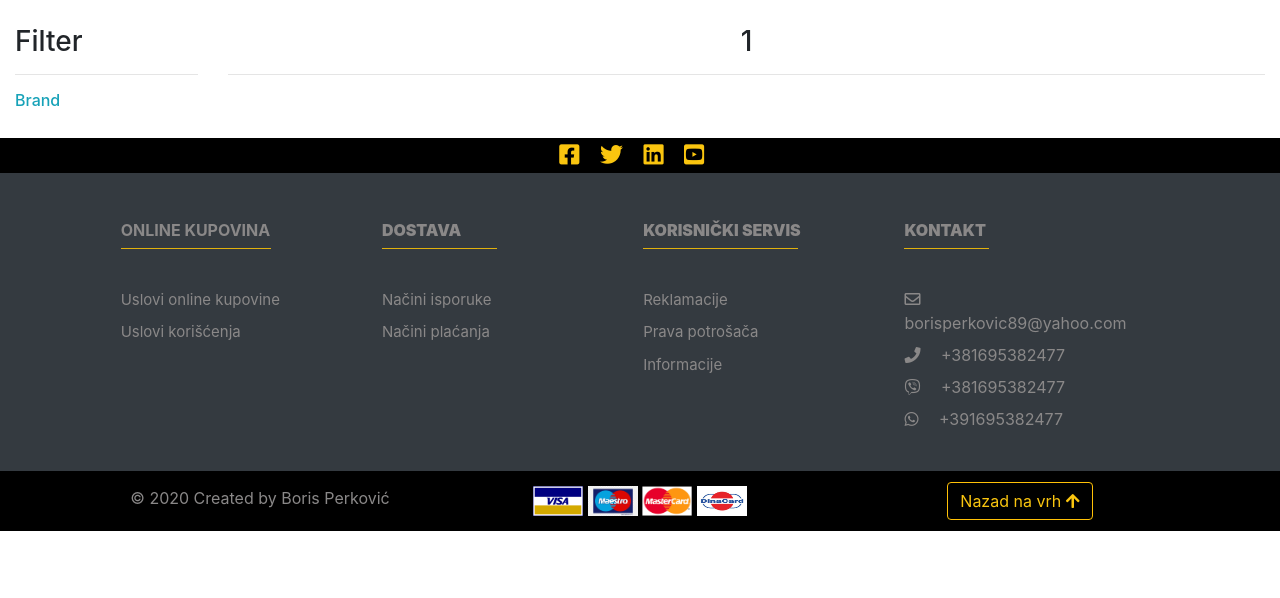
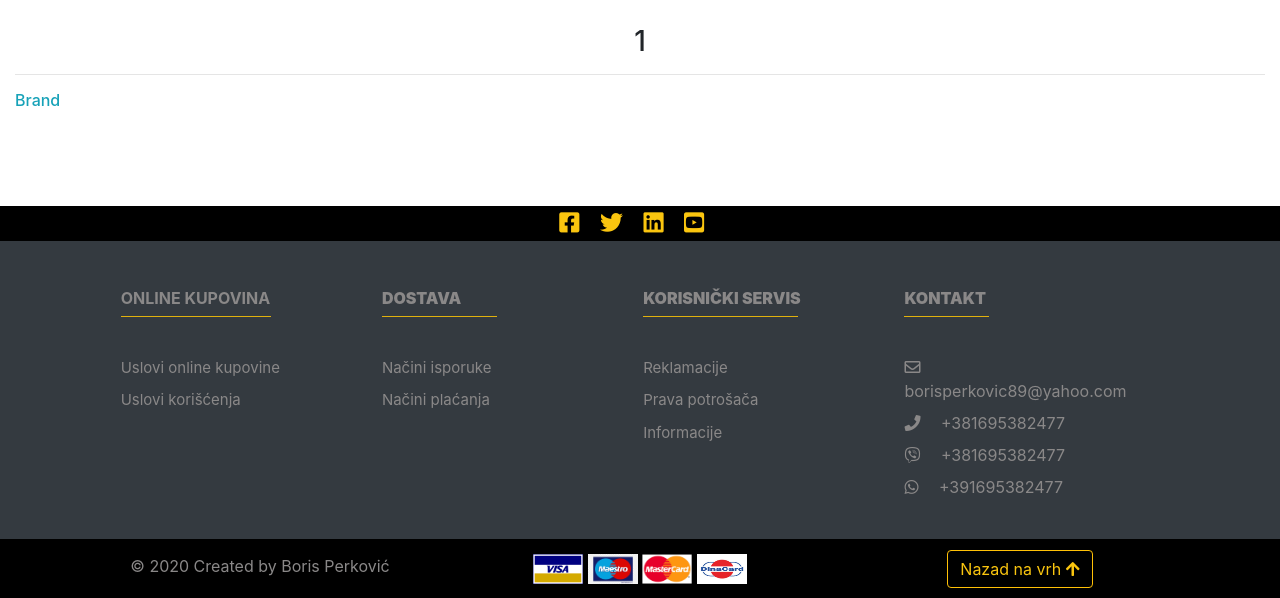
Before and after one commit to BorisPerkovic/BorisTech, a PHP site: page /pages/products.php?kategorija=1 in a window 1280 px wide. Shown: the part 112-710 px from the top of the page. Run offline with PHP 8.4, Linux system fonts and the light colour scheme; data that the repository does not hold is empty.

Commit message:
vezbanje

```diff
--- a/css/style.css
+++ b/css/style.css
@@ -69,9 +69,6 @@
     transition: color 0.4s ease-in-out;
     text-decoration: none;
 }
-.d-block{
-    height: 342px;
-}
 .carousel-control-prev,
 .carousel-control-next{
     width: 50px;
@@ -122,6 +119,12 @@
 .headline{
     padding-top: 30px;
     color: rgb(138, 136, 136);
+}
+#result{
+    padding-bottom: 95px;
+}
+.filter_data{
+    margin-bottom: 10px;
 }
 #product{
     height: 140px;
@@ -283,3 +286,10 @@
     }
 
 }
+@media (max-width: 575px) {
+
+    #result{
+        margin-top: 20px;
+    }
+
+}
--- a/pages/_centralIndex.php
+++ b/pages/_centralIndex.php
@@ -13,7 +13,7 @@
                 {
             ?>
             <!--Products cards-->
-            <div class="col-xl-2 col-lg-3 col-md-4 col-sm-4 col-6">
+            <div class="col-xl-2 col-lg-3 col-md-4 col-sm-4 col-6 filter_data">
                 <div class="card-deck">
                     <div class="card  border-secondary">
                         <img id="product" class="card-img-top img-fluid" src='pics/<?= $row['specification_id'];?>,v.jpg' alt='Responsive image'>
@@ -52,7 +52,7 @@
                 {
             ?>
             <!--Products cards-->
-            <div class="col-xl-2 col-lg-3 col-md-4 col-sm-4 col-6">
+            <div class="col-xl-2 col-lg-3 col-md-4 col-sm-4 col-6 filter_data">
                 <div class="card-deck">
                     <div class="card  border-secondary">
                         <img id="product" class="card-img-top img-fluid" src='pics/<?= $row['specification_id'];?>,v.jpg' alt='Responsive image'>
--- a/pages/action.php
+++ b/pages/action.php
@@ -19,7 +19,7 @@
         while($row=$db->fetch_object($rez))
         {
             $output .='
-            <div class="col-xl-2 col-lg-2 col-md-5 col-sm-3 col-5 filter_data">
+            <div class="col-xl-3 col-lg-3 col-md-6 col-sm-6 col-6 filter_data">
                     <div class="card-deck">
                     <div class="card  border-secondary">
                             <img id="product" class="card-img-top" src="../pics/'.$row->specification_id.',v.jpg" alt="Responsive image">
--- a/pages/central.php
+++ b/pages/central.php
@@ -7,12 +7,7 @@
 <div class="conrainer-fluid" style="padding-left: 15px; padding-right: 15px;">
 
 <div class="row">
-        <div class="col-xl-2 col-lg-2 col-md-4 col-sm-2 col-2">
-                <!-- Left side with filters-->
-                <h3>Filter</h3>
-                <hr>
-        </div>
-        <div class="col-xl-10 col-lg-10 col-md-8 col-sm-10 col-10">
+        <div class="col-xl-12 col-lg-12 col-md-12 col-sm-12 col-12">
                 <h3 class="text-center" id="filter_category"><?= $category ?></h3>
                 <hr>
                 <div class="text-center">
@@ -26,7 +21,7 @@
 <div class="row">
 
         <!-- Left side with filters-->
-        <div class="col-xl-2 col-lg-2 col-md-4 col-sm-2 col-2">
+        <div class="col-xl-2 col-lg-2 col-md-4 col-sm-4 col-12">
                 <h6 class="text-info">Brand</h6>
                 <ul class="list-group">
                 <?php
@@ -49,7 +44,7 @@
         </div>
 
         <!-- Right side with showing products-->
-        <div class="col-lg-10 col-md-8">
+        <div class="col-xl-10 col-lg-10 col-md-8 col-sm-8 col-12">
         <div class="row" id="result">
         <?php
         $sql="SELECT * FROM specification WHERE category='{$category}'";
@@ -58,7 +53,7 @@
         {
         ?>
                 <!--Products cards-->
-                <div class="col-xl-2 col-lg-3 col-md-5 col-sm-3 col-5 filter_data">
+                <div class="col-xl-3 col-lg-3 col-md-6 col-sm-6 col-6 filter_data">
                         <div class="card-deck">
                         <div class="card  border-secondary">
                                 <img id="product" class="card-img-top" src='../pics/<?= $row['specification_id'];?>,v.jpg' alt='Responsive image'>
```
Also changed, not shown: slideImg/slide2.jpg, slideImg/slide3.jpg, slideImg/slide5.jpg, slideImg/slide6.jpg, slideImg/slide7.jpg, 1 other file.
